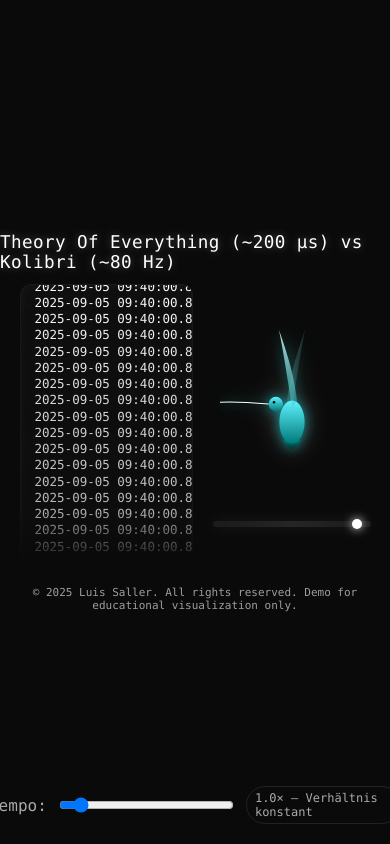
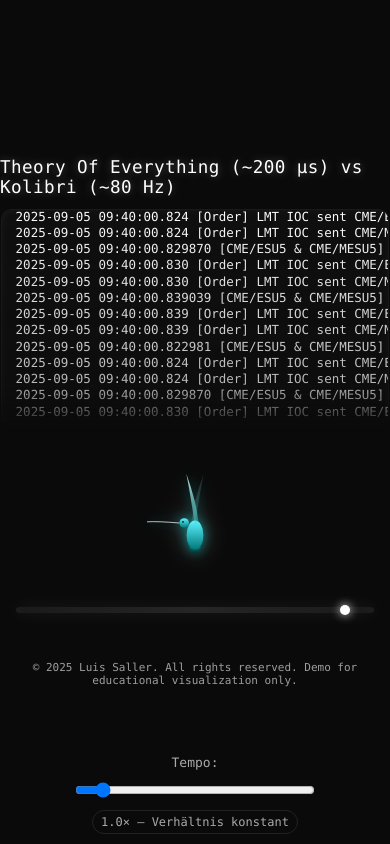
Before and after one commit to Luidie100/toe-hummingbird-demo, a plain HTML site: page index.html in a window 390 px wide. Drawn offline with Linux system fonts and the light colour scheme.

Commit message:
Enhance index.html with responsive design
Added responsive design for smaller screens and improved layout.

```diff
--- a/index.html
+++ b/index.html
@@ -108,6 +108,26 @@ body{
   border-radius:999px;
   padding:4px 8px;
   font-size:12px;
+}
+@media (max-width: 768px) {
+  .main {
+    flex-direction: column;
+    gap: 10px;
+    width: 100%;
+  }
+  .codebox, .visual {
+    width: 92%;
+    height: 200px;
+  }
+  .hummingbird {
+    width: 120px;
+    height: 120px;
+  }
+  .controls {
+    flex-direction: column;
+    bottom: 10px;
+    font-size: 13px;
+  }
 }
 </style>
 </head>
```
